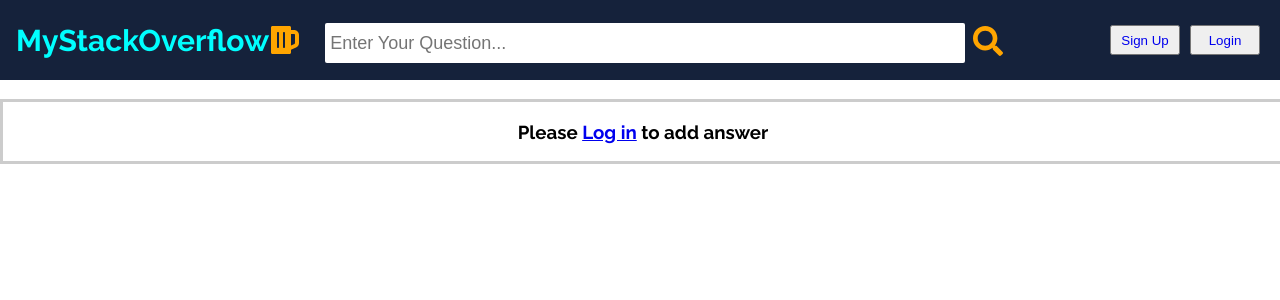
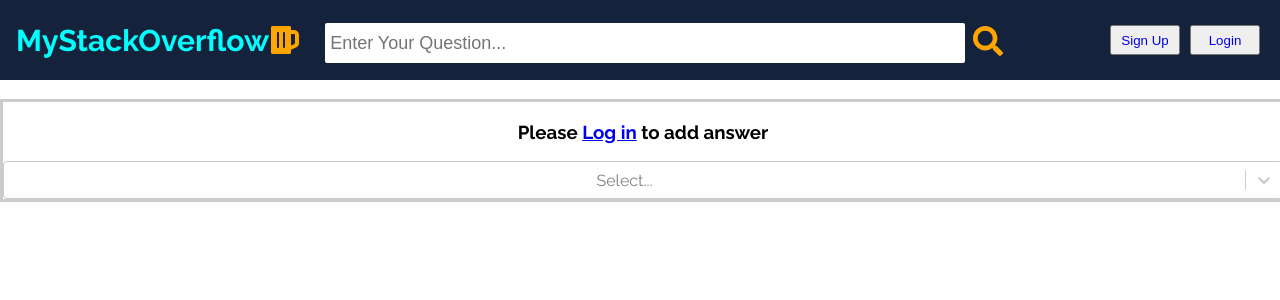
Before and after one commit to Roooooobin/MyStackoverflow, a React (Create React App) app in the folder frontend/: page / in a window 1280 px wide. Shown: the top 300 px of the page. Built offline with nearby package versions, Linux system fonts and the light colour scheme; no server answers.

Commit message:
topic select
Signed-off-by: Weichen Luo <charlieluo130@gmail.com>

```diff
--- a/frontend/package.json
+++ b/frontend/package.json
@@ -8,8 +8,10 @@
     "@testing-library/user-event": "^13.5.0",
     "@tinymce/tinymce-react": "^4.1.0",
     "axios": "^0.27.2",
+    "babel-plugin-preval": "^5.1.0",
     "date-and-time": "^2.3.1",
     "draft-js": "^0.11.7",
+    "fs": "^0.0.1-security",
     "js-md5": "^0.7.3",
     "react": "^18.1.0",
     "react-dom": "^18.1.0",
@@ -17,6 +19,8 @@
     "react-icons": "^4.3.1",
     "react-router-dom": "^6.3.0",
     "react-scripts": "5.0.1",
+    "react-select": "^5.3.2",
+    "rsuite": "^5.12.0",
     "sass": "^1.51.0",
     "slate": "^0.78.0",
     "slate-react": "^0.79.0",
--- /dev/null
+++ b/frontend/src/api/CheckAuth.jsx
@@ -0,0 +1,39 @@
+import { useLocation } from "react-router-dom";
+import useAuth from "../hooks/useAuth";
+import { useState, useEffect } from "react";
+
+const CheckAuth = () => {
+    // const localUid = localStorage.getItem("uid");
+    // const [userData, setUserData] = useState({});
+
+    // useEffect(() => {
+    //     // GET request using fetch inside useEffect React hook
+    //     if (localUid > 0) {
+    //         fetch(`http://0.0.0.0:8080/user/get?uid=${20}`)
+    //             .then((response) => response.json())
+    //             .then((data) => setUserData(data.data));
+    //     }
+    // }, []);
+    // console.log(userData);
+
+    // // const { auth } = useAuth();
+
+    // // if(auth?.uid){
+    // //     console.log("has data")
+    // // }
+
+
+
+    // return userData;
+
+    const { auth } = useAuth();
+    const location = useLocation();
+
+    // console.log(auth);
+
+    return (
+        auth
+    )
+};
+
+export default CheckAuth;
--- a/frontend/src/api/Data.json
+++ b/frontend/src/api/Data.json
@@ -1,4 +1,4 @@
 {
-    "login": false,
-    "currUid": -1
+    "login":true,
+    "currUid":-1
 }
--- a/frontend/src/components/Answer/AddAnswer.jsx
+++ b/frontend/src/components/Answer/AddAnswer.jsx
@@ -1,7 +1,7 @@
 // Import React dependencies.
 import React, { useState } from "react";
 import { Link } from "react-router-dom";
-import CheckAuth from "../CheckAuth";
+import CheckAuth from "../../api/CheckAuth";
 import "./AddAnswer.scss";
 
 const ADDANS_URL = "http://0.0.0.0:8080/answer/add";
--- a/frontend/src/components/CheckAuth.jsx
+++ /dev/null
@@ -1,15 +0,0 @@
-import { useLocation } from "react-router-dom";
-import useAuth from "../hooks/useAuth";
-
-const CheckAuth = () => {
-    const { auth } = useAuth();
-    const location = useLocation();
-
-    // console.log(auth);
-
-    return (
-        auth
-    )
-};
-
-export default CheckAuth;
--- a/frontend/src/components/Header/Header.jsx
+++ b/frontend/src/components/Header/Header.jsx
@@ -6,7 +6,7 @@ import "./SearchBar.jsx";
 import { FaBeer, FaUser } from "react-icons/fa";
 import SearchBar from "./SearchBar.jsx";
 import useAuth from "../../hooks/useAuth";
-import CheckAuth from "../CheckAuth";
+import CheckAuth from "../../api/CheckAuth";
 
 const Header = ({ search }) => {
     const { userData } = CheckAuth();
--- a/frontend/src/components/Question/AddQuestion.jsx
+++ b/frontend/src/components/Question/AddQuestion.jsx
@@ -1,12 +1,17 @@
 // Import React dependencies.
 import React, { useState } from "react";
 import { Link } from "react-router-dom";
-import CheckAuth from "../CheckAuth";
+import CheckAuth from "../../api/CheckAuth";
+import Topic from "../Topic/Topic";
+import { Dropdown } from "rsuite";
+// import 'rsuite/dist/rsuite.min.css';
 import "./AddQuestion.scss";
+
 
 const ADDQUES_URL = "http://0.0.0.0:8080/question/add";
 const BODY_DEFAULT = "Input your details here...";
 const TITLE_DEFAULT = "Input your Question Title here...";
+const TOPIC_DEFAULT = "Select Topics";
 
 const AddQuestion = () => {
     const { userData } = CheckAuth();
@@ -14,10 +19,11 @@ const AddQuestion = () => {
     const [quesBody, setQuesBody] = useState(BODY_DEFAULT);
     const [quesTitle, setQuesTitle] = useState(TITLE_DEFAULT);
     const [success, setSuccess] = useState(false);
+    const [quesTopic, setQuesTopic] = useState(TOPIC_DEFAULT)
 
     const handleSubmit = async (e) => {
         e.preventDefault();
-        if(quesBody !== BODY_DEFAULT && quesTitle !== TITLE_DEFAULT){
+        if (quesBody !== BODY_DEFAULT && quesTitle !== TITLE_DEFAULT) {
             const uid = userData.Uid;
 
             let formData = new FormData();
@@ -38,8 +44,7 @@ const AddQuestion = () => {
             setQuesBody("");
             setSuccess(true);
             console.log(success);
-        }
-        else{
+        } else {
             alert("can not post default value");
         }
     };
@@ -82,10 +87,30 @@ const AddQuestion = () => {
                                     required
                                 />
                                 <label htmlFor="topic">Topics: </label>
-
+                                <Topic />
+                                {/* <Dropdown title={quesTopic} onChange={(e) => {
+                                        setQuesTopic(e.target.value);
+                                    }}>
+                                    <Dropdown.Item value="new file" onClick={(e)=>{
+                                        setQuesTopic(e.target.value)
+                                    }}>
+                                        New File
+                                    </Dropdown.Item>
+                                    <Dropdown.Item>
+                                        New File with Current Profile
+                                    </Dropdown.Item>
+                                    <Dropdown.Item>
+                                        Download As...
+                                    </Dropdown.Item>
+                                    <Dropdown.Item>Export PDF</Dropdown.Item>
+                                    <Dropdown.Item>Export HTML</Dropdown.Item>
+                                    <Dropdown.Item>Settings</Dropdown.Item>
+                                    <Dropdown.Item>About</Dropdown.Item>
+                                </Dropdown> */}
                                 <br />
                                 <button>Post Question</button>
                             </form>
+
                         </section>
                     ) : (
                         <section className="AddQuestion">
@@ -93,6 +118,7 @@ const AddQuestion = () => {
                                 Please <Link to={"/login"}>Log in</Link> to add
                                 answer
                             </h3>
+                            <Topic />
                         </section>
                     )}
                 </section>
--- /dev/null
+++ b/frontend/src/components/Topic/Topic.jsx
@@ -0,0 +1,40 @@
+import Select from "react-select";
+import React, { useState } from "react";
+
+const options = [
+    { value: "1", label: "1" },
+    { value: "strawberry", label: "Strawberry" },
+    { value: "vanilla", label: "Vanilla" },
+];
+
+class Topic extends React.Component {
+    state = {
+        selectedOption: null,
+        options: null
+    };
+    handleChange = (selectedOption) => {
+        this.setState({ selectedOption }, () =>
+            console.log(`Option selected:`, this.state.selectedOption)
+        );
+    };
+
+    // async componentDidMount() {
+    //     const response = await fetch(`http://0.0.0.0:8080/topic/list`);
+    //     const results = await response.json();
+    //     this.setState({ options: results.data })
+    // }
+
+    render() {
+        const { selectedOption } = this.state;
+
+        return (
+            <Select
+                value={selectedOption}
+                onChange={this.handleChange}
+                options={options}
+            />
+        );
+    }
+}
+
+export default Topic;
--- a/frontend/src/pages/Loigin/Login.jsx
+++ b/frontend/src/pages/Loigin/Login.jsx
@@ -53,6 +53,7 @@ const Login = () => {
 
             setUsername("");
             setPwd("");
+            localStorage.setItem("uid", uid)
             setSuccess(true);
         } else {
             setErrMsg("username and password not match");
--- a/frontend/src/pages/Profile/Profile.jsx
+++ b/frontend/src/pages/Profile/Profile.jsx
@@ -4,7 +4,7 @@ import Header from "../../components/Header/Header";
 import { FcOk } from "react-icons/fc";
 import "./Profile.scss";
 import { Link } from "react-router-dom";
-import CheckAuth from "../../components/CheckAuth";
+import CheckAuth from "../../api/CheckAuth";
 
 
 function Profile() {
```
Also changed, not shown: 1 other file (tests, documents, lock files or other folders).
